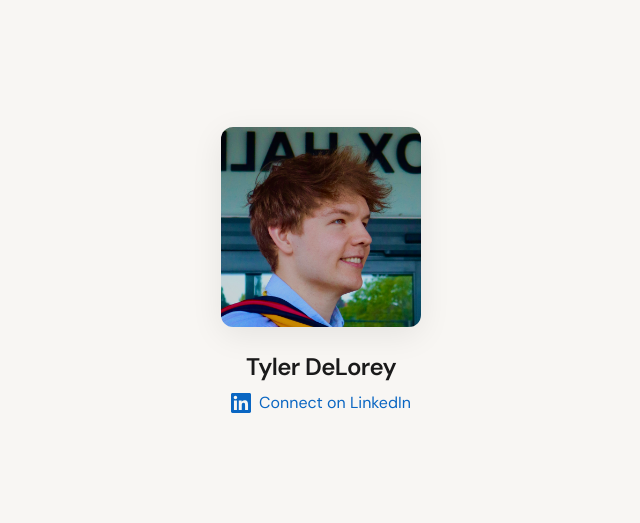
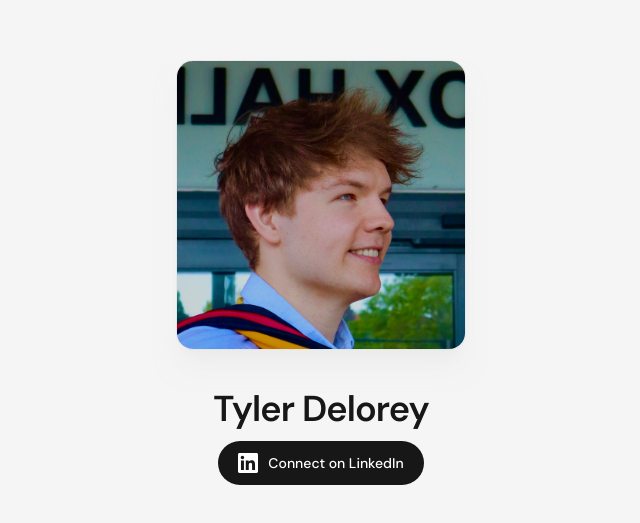
Before and after one commit to tylerdelorey/main-site, a plain HTML site: page index.html in a window 1280 px wide. Shown: the part 127-650 px from the top of the page, without its empty margins (319-959 px from the left). Drawn offline with nearby package versions, Linux system fonts and the light colour scheme.

Commit message:
Update index.html

```diff
--- a/index.html
+++ b/index.html
@@ -3,11 +3,11 @@
 <head>
   <meta charset="UTF-8">
   <meta name="viewport" content="width=device-width, initial-scale=1.0">
-  <title>Tyler DeLorey</title>
+  <title>Tyler Delorey</title>
   <script src="https://cdn.tailwindcss.com"></script>
   <link rel="preconnect" href="https://fonts.googleapis.com">
   <link rel="preconnect" href="https://fonts.gstatic.com" crossorigin>
-  <link href="https://fonts.googleapis.com/css2?family=DM+Sans:ital,opsz,wght@0,9..40,400;0,9..40,600;1,9..40,400&display=swap" rel="stylesheet">
+  <link href="https://fonts.googleapis.com/css2?family=DM+Sans:ital,opsz,wght@0,9..40,400;0,9..40,500;0,9..40,600;0,9..40,700&display=swap" rel="stylesheet">
   <script>
     tailwind.config = {
       theme: {
@@ -20,23 +20,25 @@
     }
   </script>
 </head>
-<body class="min-h-screen flex flex-col items-center justify-center font-sans bg-[#f8f6f3] text-[#1a1a1a] p-8">
-  <main class="text-center max-w-[360px]">
-    <div class="w-[200px] h-[200px] mx-auto mb-6 rounded-xl overflow-hidden shadow-[0_8px_32px_rgba(0,0,0,0.08)]">
-      <img src="me.jpg" alt="Tyler DeLorey" class="w-full h-full object-cover block">
+<body class="min-h-screen flex flex-col items-center justify-center font-sans bg-neutral-100 text-neutral-900 p-8 md:p-16">
+  <main class="text-center w-full max-w-lg flex flex-col items-center gap-10">
+    <div class="w-56 h-56 sm:w-64 sm:h-64 md:w-72 md:h-72 mx-auto rounded-2xl overflow-hidden ring-1 ring-neutral-200/80 shadow-xl shadow-neutral-200/50">
+      <img src="me.jpg" alt="Tyler Delorey" class="w-full h-full object-cover block">
     </div>
-    <h1 class="text-2xl font-semibold mb-2 tracking-tight">Tyler DeLorey</h1>
+    <div class="space-y-3">
+      <h1 class="text-3xl sm:text-4xl font-semibold tracking-tight text-neutral-900">Tyler Delorey</h1>
       <a
-      class="inline-flex items-center gap-2 text-[#0a66c2] no-underline font-medium hover:text-[#004182] hover:underline transition-colors"
+        class="inline-flex items-center justify-center gap-2.5 px-5 py-3 rounded-full bg-neutral-900 text-white font-medium text-sm no-underline hover:bg-neutral-700 transition-colors duration-200"
         href="https://www.linkedin.com/in/tylerdelorey"
         target="_blank"
         rel="noopener noreferrer"
       >
-      <svg class="w-5 h-5" xmlns="http://www.w3.org/2000/svg" viewBox="0 0 24 24" fill="currentColor" aria-hidden="true">
+        <svg class="w-5 h-5 shrink-0" xmlns="http://www.w3.org/2000/svg" viewBox="0 0 24 24" fill="currentColor" aria-hidden="true">
           <path d="M20.447 20.452h-3.554v-5.569c0-1.328-.027-3.037-1.852-3.037-1.853 0-2.136 1.445-2.136 2.939v5.667H9.351V9h3.414v1.561h.046c.477-.9 1.637-1.85 3.37-1.85 3.601 0 4.267 2.37 4.267 5.455v6.286zM5.337 7.433c-1.144 0-2.063-.926-2.063-2.065 0-1.138.92-2.063 2.063-2.063 1.14 0 2.064.925 2.064 2.063 0 1.139-.925 2.065-2.064 2.065zm1.782 13.019H3.555V9h3.564v11.452zM22.225 0H1.771C.792 0 0 .774 0 1.729v20.542C0 23.227.792 24 1.771 24h20.451C23.2 24 24 23.227 24 22.271V1.729C24 .774 23.2 0 22.222 0h.003z"/>
         </svg>
         Connect on LinkedIn
       </a>
+    </div>
   </main>
 </body>
 </html>
```
Lines whose indentation alone changed are shown as unchanged.
